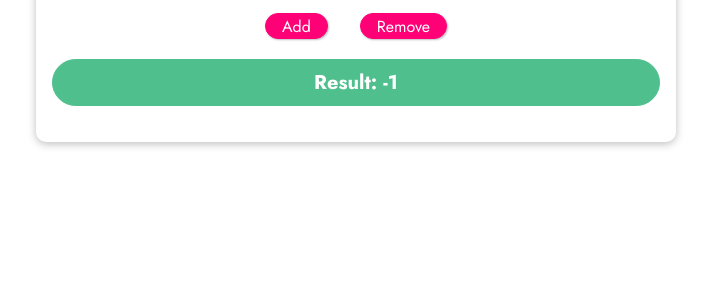
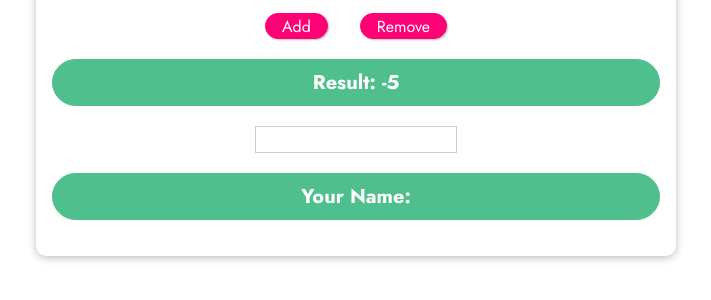
Before and after one commit to TonyBHerrera/vueBasics, a plain HTML site: page basics-03-events-starting-code/index.html in a window 1280 px wide. Both pictures are taken after a click on the button "Remove". Shown: the part 286-586 px from the top of the page, without its empty margins (284-995 px from the left). Drawn offline with nearby package versions, Linux system fonts and the light colour scheme.

Commit message:
using native event object

```diff
--- a/basics-03-events-starting-code/app.js
+++ b/basics-03-events-starting-code/app.js
@@ -2,14 +2,19 @@ const app = Vue.createApp({
   data() {
     return {
       counter: 0,
+      name: "",
     };
   },
   methods: {
-    add() {
-      this.counter = this.counter + 1;
+    setName(event) {
+      this.name = event.target.value;
     },
-    subtract() {
-      this.counter = this.counter - 1;
+
+    add(num) {
+      this.counter = this.counter + num;
+    },
+    subtract(num) {
+      this.counter = this.counter - num;
     },
   },
 });
--- a/basics-03-events-starting-code/index.html
+++ b/basics-03-events-starting-code/index.html
@@ -18,9 +18,10 @@
     </header>
     <section id="events">
       <h2>Events in Action</h2>
-      <button v-on:click="add()">Add</button>
-      <button v-on:click="subtract()">Remove</button>
+      <button v-on:click="add(5)">Add</button>
+      <button v-on:click="subtract(5)">Remove</button>
       <p>Result: {{ counter }}</p>
-    </section>
+      <input type="text" v-on:input="setName">
+      <p> Your Name: {{ name }}</p>
   </body>
 </html>
```
